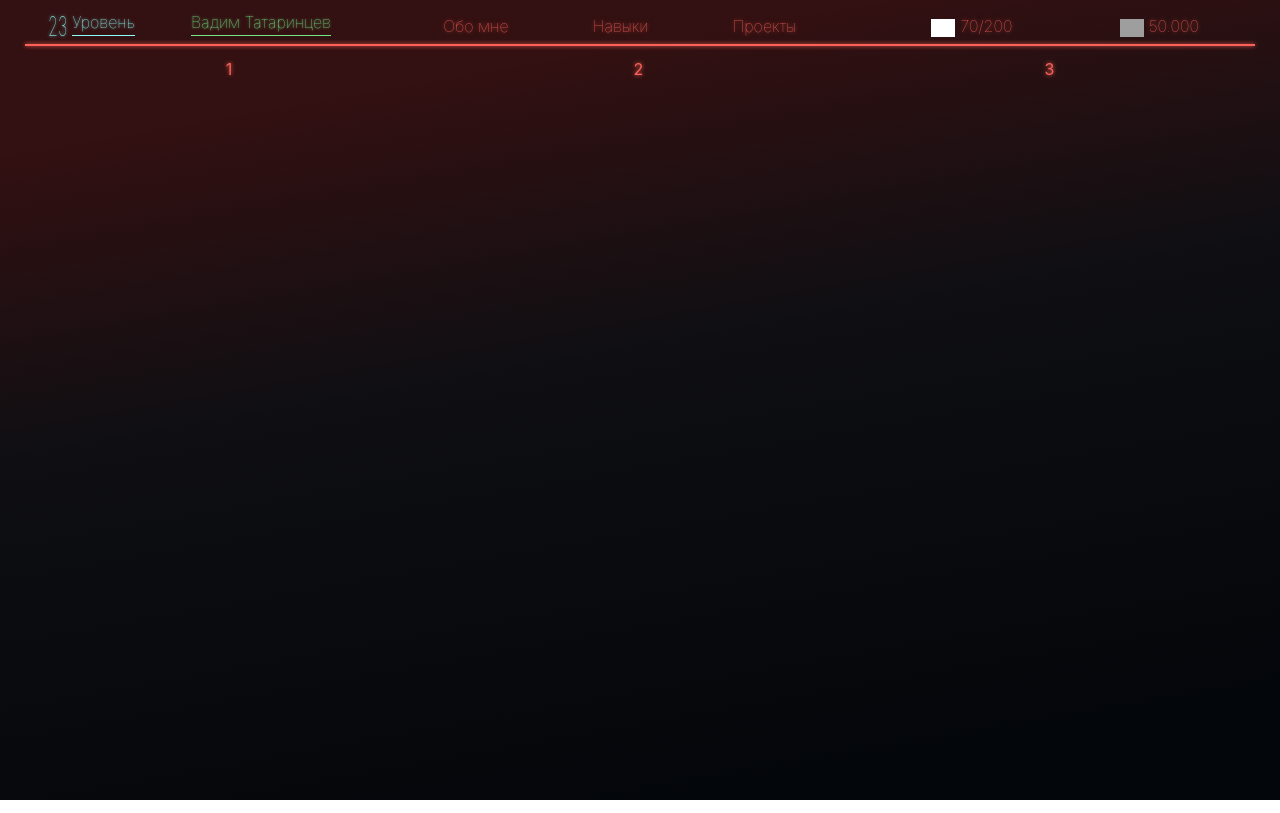
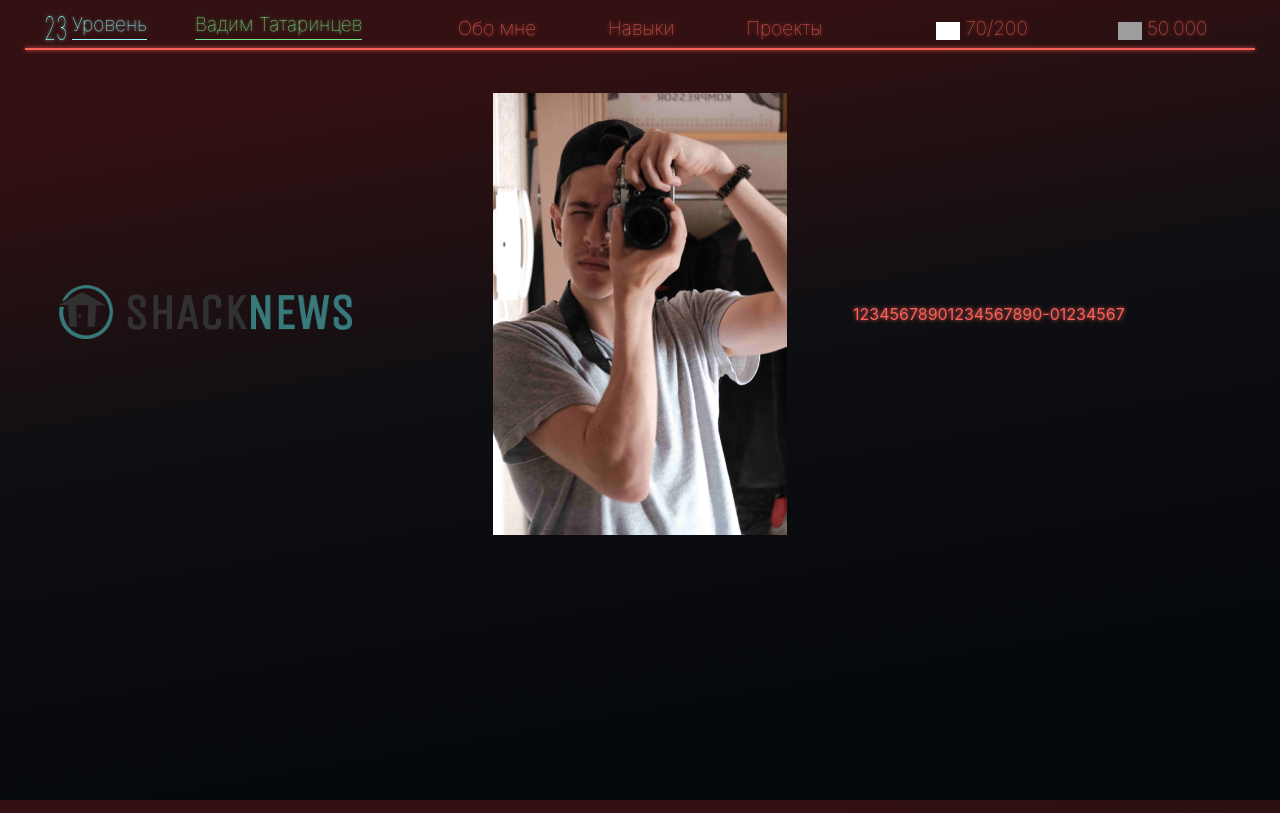
Before and after one commit to VadosLight/Cyberpunk-resume, a React (Create React App) app: page / in a window 1280 px wide. Built offline with nearby package versions, Linux system fonts and the light colour scheme; grey boxes are pictures that could not be loaded.

Commit message:
some chanegs

```diff
--- a/src/App.js
+++ b/src/App.js
@@ -35,7 +35,7 @@ function App() {
           position: "relative",
           overflow: "hidden",
           minHeight: "90vh",
-          margin: "0px 25px 0px 25px",
+          margin: "30px 25px 0px 25px",
         }}
       >
         {transitions.map(({ item, props, key }) => (
--- a/src/Menu/Header.css
+++ b/src/Menu/Header.css
@@ -1,6 +1,14 @@
 .header {
   padding: 12px 25px 5px;
 }
+
+@media all and (max-width: 40em) {
+  .header__top-elements{
+    font-size: 1em;
+    /*  */
+  }
+}
+
 
 .header__icon {
   color: red;
@@ -15,7 +23,8 @@
 }
 
 .header__top-elements {
-  font-size: 1.5;
+  font-size: 120%;
+  /*  */
   font-weight: lighter;
 
   display: flex;
--- a/src/pages/About.css
+++ b/src/pages/About.css
@@ -1,12 +1,26 @@
-.about{
-    display: flex;
-    justify-content: center;
-    flex-wrap: wrap;
-    align-content: space-around;
-    justify-content: space-around;
-
+.about {
+  display: flex;
+  justify-content: center;
+  flex-wrap: wrap;
+  align-items: center;
+  justify-content: space-around;
+  flex-grow: 1;
 }
 
-.third{
+@media screen and (max-width: 500px){
+    .about{
+        flex-direction: column;
+    }
+}
 
+.about__third {
+    min-width: 30%;
 }
+
+.about__third_my-photo {
+  width: 23vw;
+}
+
+.shack-news-logo {
+  width: 23vw;
+}
--- a/src/pages/About.jsx
+++ b/src/pages/About.jsx
@@ -1,11 +1,15 @@
 import "./About.css";
+import myAvatar from "./img/me.jpg";
+import shackNewsLogo from "./img/shack-news.png"
 
 function About() {
   return (
     <div className="about">
-        <div className="third">1</div>
-        <div className="third">2</div>
-        <div className="third">3</div>
+        <div className="about__third">
+          <img src={shackNewsLogo} className="shack-news-logo" alt="shack-news-logo"/>
+        </div>
+        <img src={myAvatar} className="about__third_my-photo" alt="Я"/>
+        <div className="about__third">12345678901234567890-01234567</div>
     </div>
   );
 }
```
Also changed, not shown: src/pages/img/me.jpg (added), src/pages/img/shack-news.png (added).
